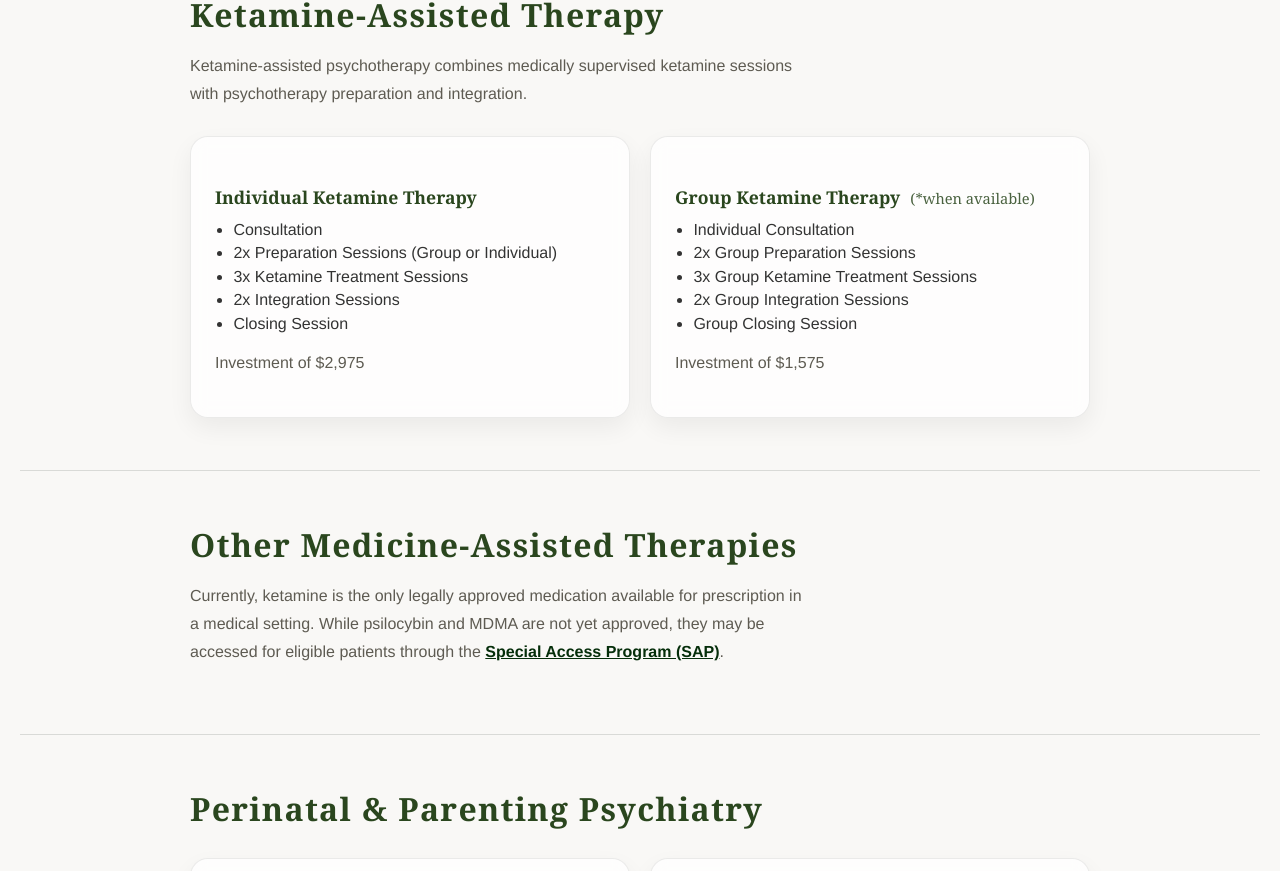
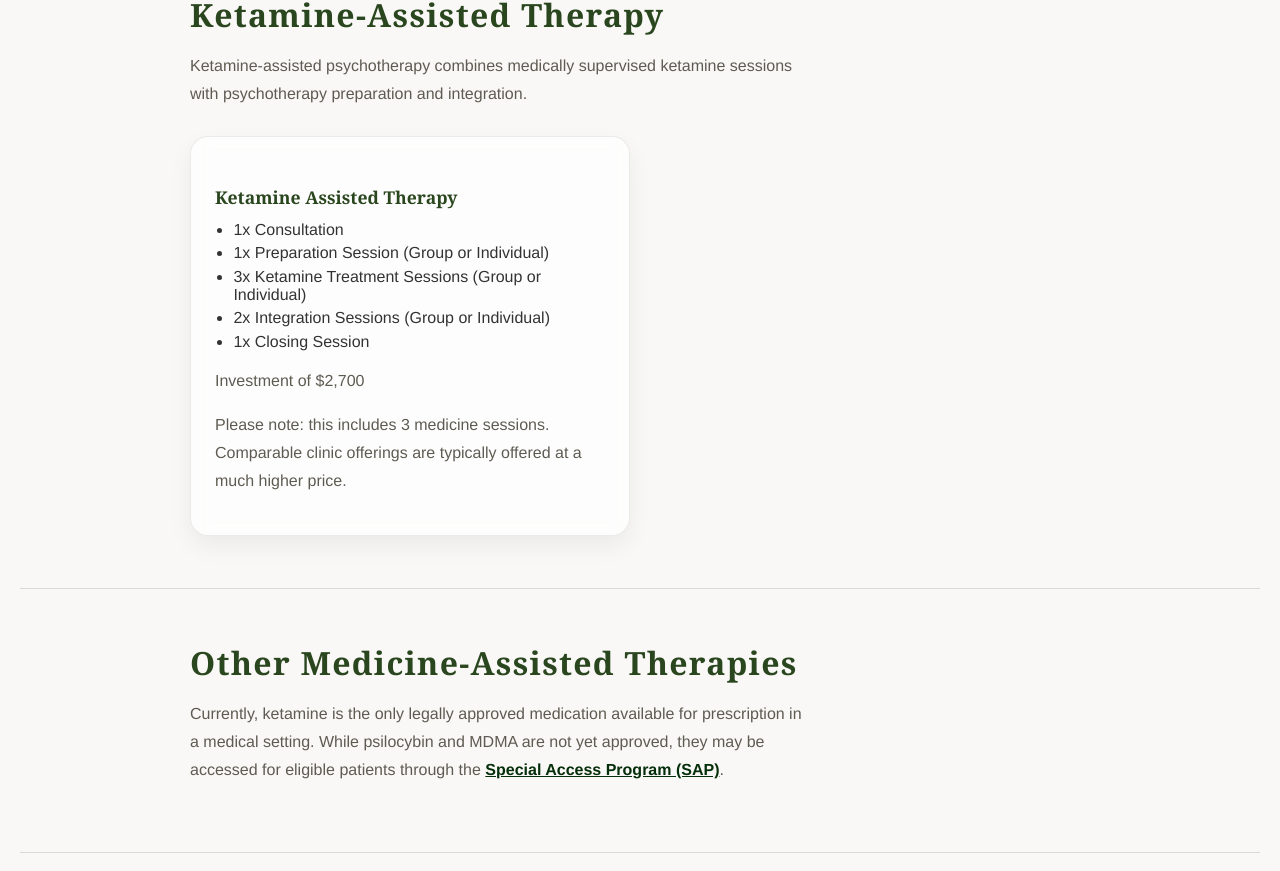
Before and after one commit to RachelKennedy09/guided-collective-therapy-2026, a React (Vite) app: page /treatments in a window 1280 px wide. Shown: the part 950-1821 px from the top of the page. Built offline with nearby package versions, Linux system fonts and the light colour scheme.

Commit message:
Update treatment details for Ketamine Assisted Therapy; adjust session structure and pricing

```diff
--- a/src/pages/Treatments.jsx
+++ b/src/pages/Treatments.jsx
@@ -80,29 +80,19 @@ export default function Treatments() {
 
             <div className="treatment-split">
               <div className="treatment-box">
-                <h3>Individual Ketamine Therapy</h3>
+                <h3>Ketamine Assisted Therapy</h3>
                 <ul>
-                  <li>Consultation</li>
-                  <li>2x Preparation Sessions (Group or Individual)</li>
-                  <li>3x Ketamine Treatment Sessions</li>
-                  <li>2x Integration Sessions</li>
-                  <li>Closing Session</li>
+                  <li>1x Consultation</li>
+                  <li>1x Preparation Session (Group or Individual)</li>
+                  <li>3x Ketamine Treatment Sessions (Group or Individual)</li>
+                  <li>2x Integration Sessions (Group or Individual)</li>
+                  <li>1x Closing Session</li>
                 </ul>
-                <p className="price">Investment of $2,975</p>
-              </div>
-
-              <div className="treatment-box">
-                <h3>
-                  Group Ketamine Therapy <small>(*when available)</small>
-                </h3>
-                <ul>
-                  <li>Individual Consultation</li>
-                  <li>2x Group Preparation Sessions</li>
-                  <li>3x Group Ketamine Treatment Sessions</li>
-                  <li>2x Group Integration Sessions</li>
-                  <li>Group Closing Session</li>
-                </ul>
-                <p className="price">Investment of $1,575</p>
+                <p className="price">Investment of $2,700</p>
+                <p>
+                  Please note: this includes 3 medicine sessions. Comparable
+                  clinic offerings are typically offered at a much higher price.
+                </p>
               </div>
             </div>
           </div>
```
